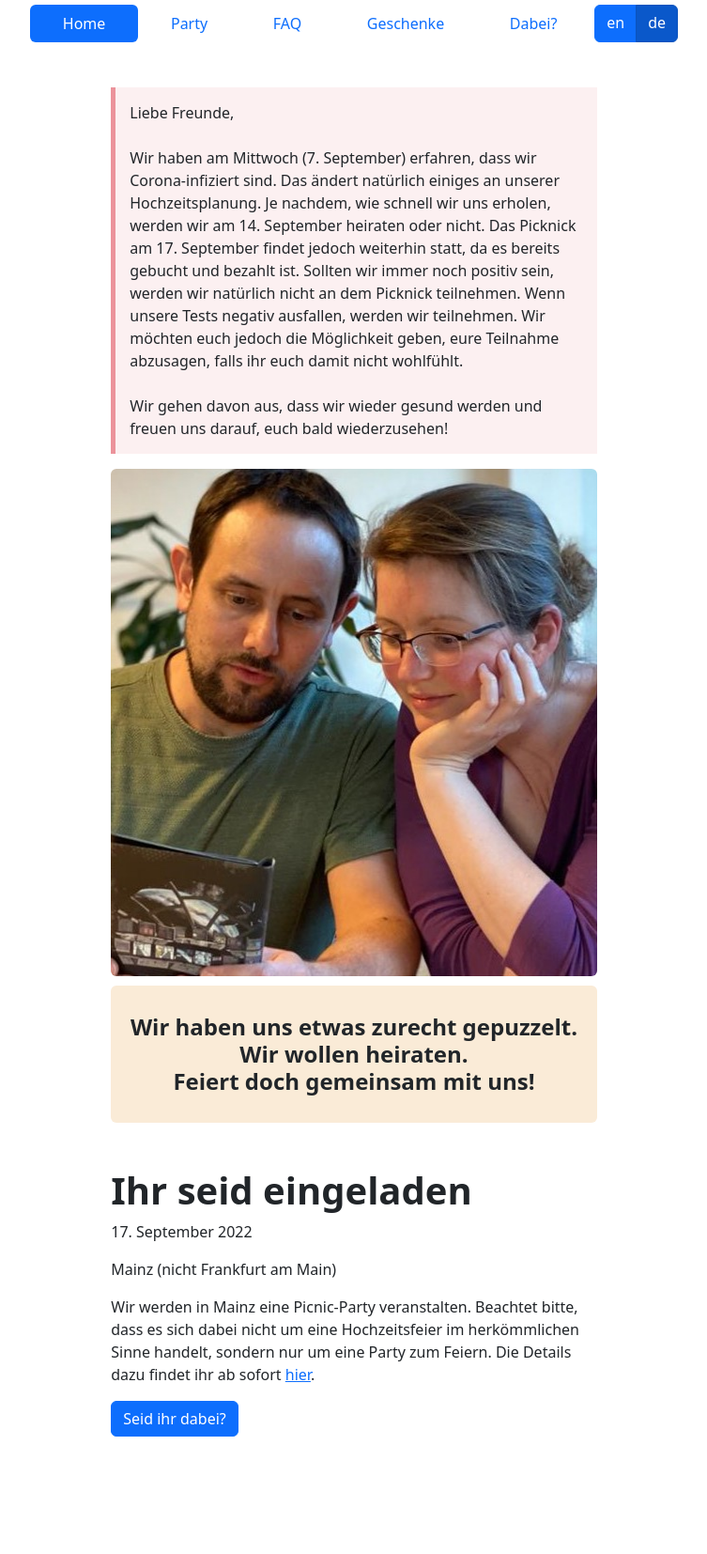
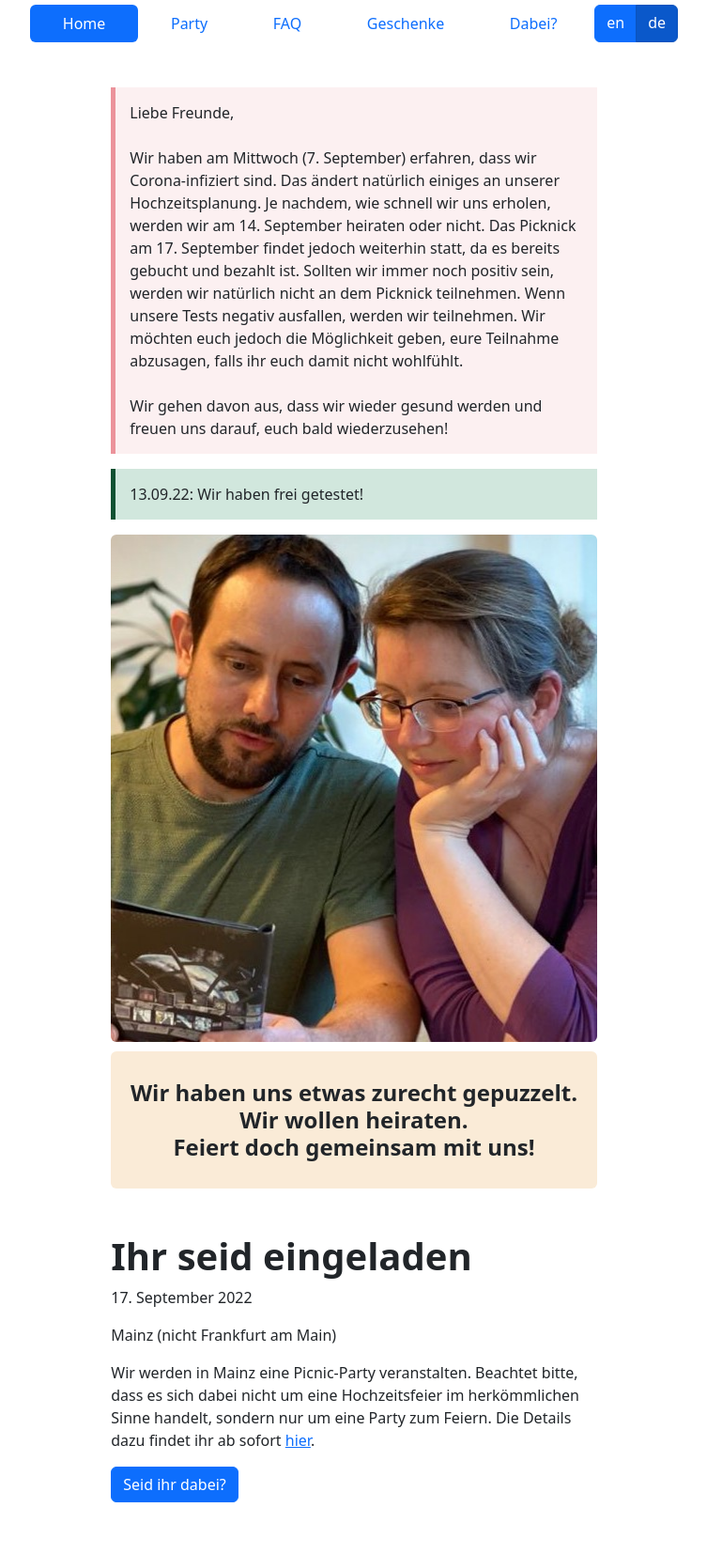
Before and after one commit to abregado/wedding, a Jekyll site: the page built from index-d.html, in a window 1280 px wide. Shown: the whole page at 94% size, without its empty margins (263-1016 px from the left). Built offline with Jekyll 4.4.1, drawn with Linux system fonts in a browser that asks for light colours; before the commit the page ends 1584 px from its top, so only the background shows below that.

Commit message:
corona update v2

```diff
--- a/_includes/index-inner.html
+++ b/_includes/index-inner.html
@@ -4,6 +4,9 @@
         Dear friends,<br><br>
         On Wednesday (Sept 7th), we discovered that we are Corona-infected. Obviously, this will change things for our wedding planning. Depending on how fast we recover, we might get married on Sept 14th or not. However, the picnic on Sept 17th will still go ahead, as it is already booked and paid. In the case of us still being positive, we will of course not attend the picnic. If we test negatively, we will attend. However, we want to give you the opportunity to withdraw your attendance if you feel uncomfortable with that.
         <br><br>We expect to recover and are still looking forward to seeing you soon!
+    </p>
+    <p class="success">
+        13.09.22: Our tests are negative and we are out of quarantine.
     </p>
     <div class="center-cropped mx-auto rounded">
 
--- a/extra.css
+++ b/extra.css
@@ -1,6 +1,12 @@
 p.danger {
     background-color: #fcf0f1;
     border-left: 5px solid #ec939b;
+    padding: 15px;
+}
+
+p.success {
+    background-color: #d1e7dd;
+    border-left: 5px solid #0f5132;
     padding: 15px;
 }
 
--- a/index-d.html
+++ b/index-d.html
@@ -14,6 +14,9 @@ lang: "de"
         Liebe Freunde,<br><br>
         Wir haben am Mittwoch (7. September) erfahren, dass wir Corona-infiziert sind. Das ändert natürlich einiges an unserer Hochzeitsplanung. Je nachdem, wie schnell wir uns erholen, werden wir am 14. September heiraten oder nicht. Das Picknick am 17. September findet jedoch weiterhin statt, da es bereits gebucht und bezahlt ist. Sollten wir immer noch positiv sein, werden wir natürlich nicht an dem Picknick teilnehmen. Wenn unsere Tests negativ ausfallen, werden wir teilnehmen. Wir möchten euch jedoch die Möglichkeit geben, eure Teilnahme abzusagen, falls ihr euch damit nicht wohlfühlt.
         <br><br>Wir gehen davon aus, dass wir wieder gesund werden und freuen uns darauf, euch bald wiederzusehen!
+    </p>
+    <p class="success">
+        13.09.22: Wir haben frei getestet!
     </p>
     <div class="center-cropped mx-auto rounded">
 
```
